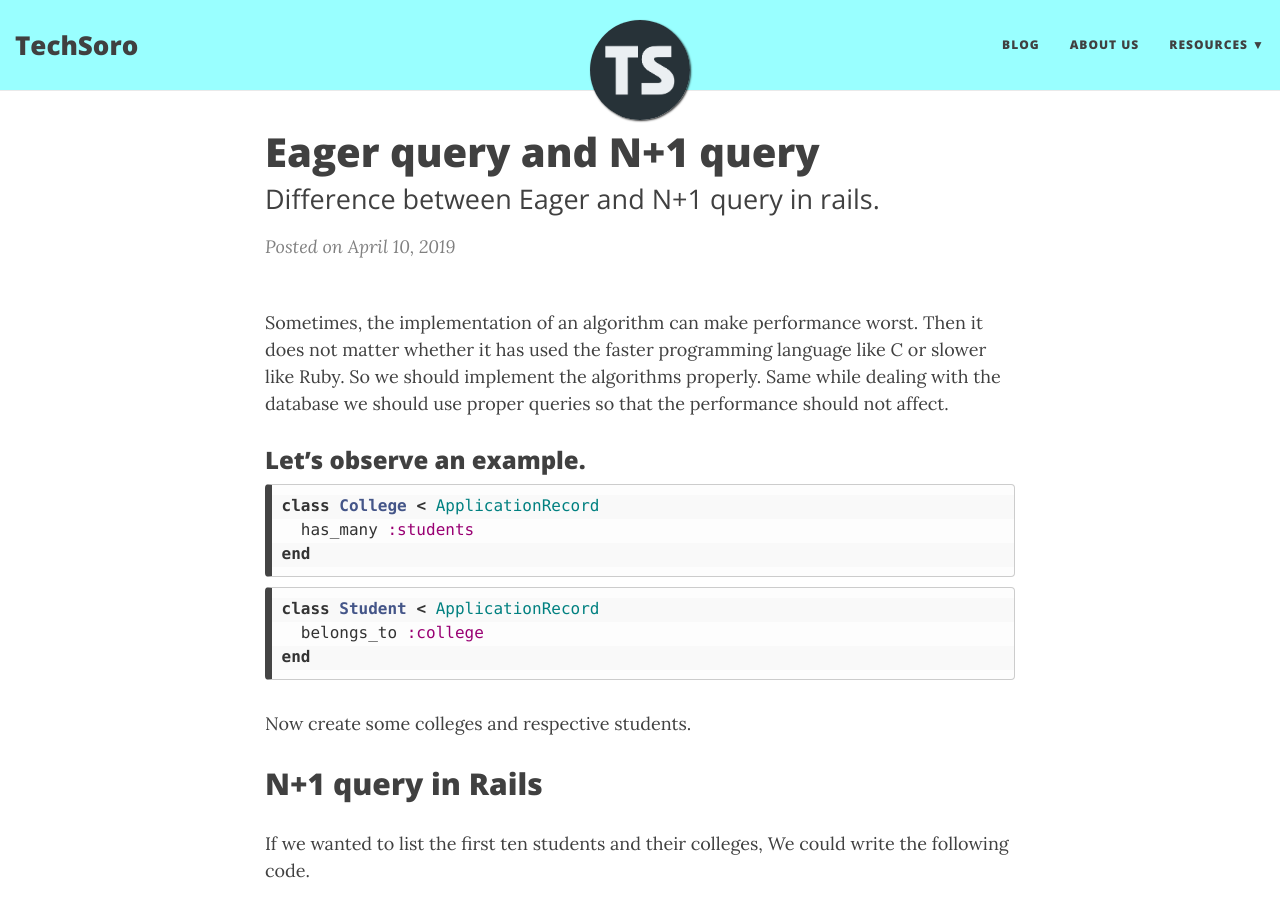
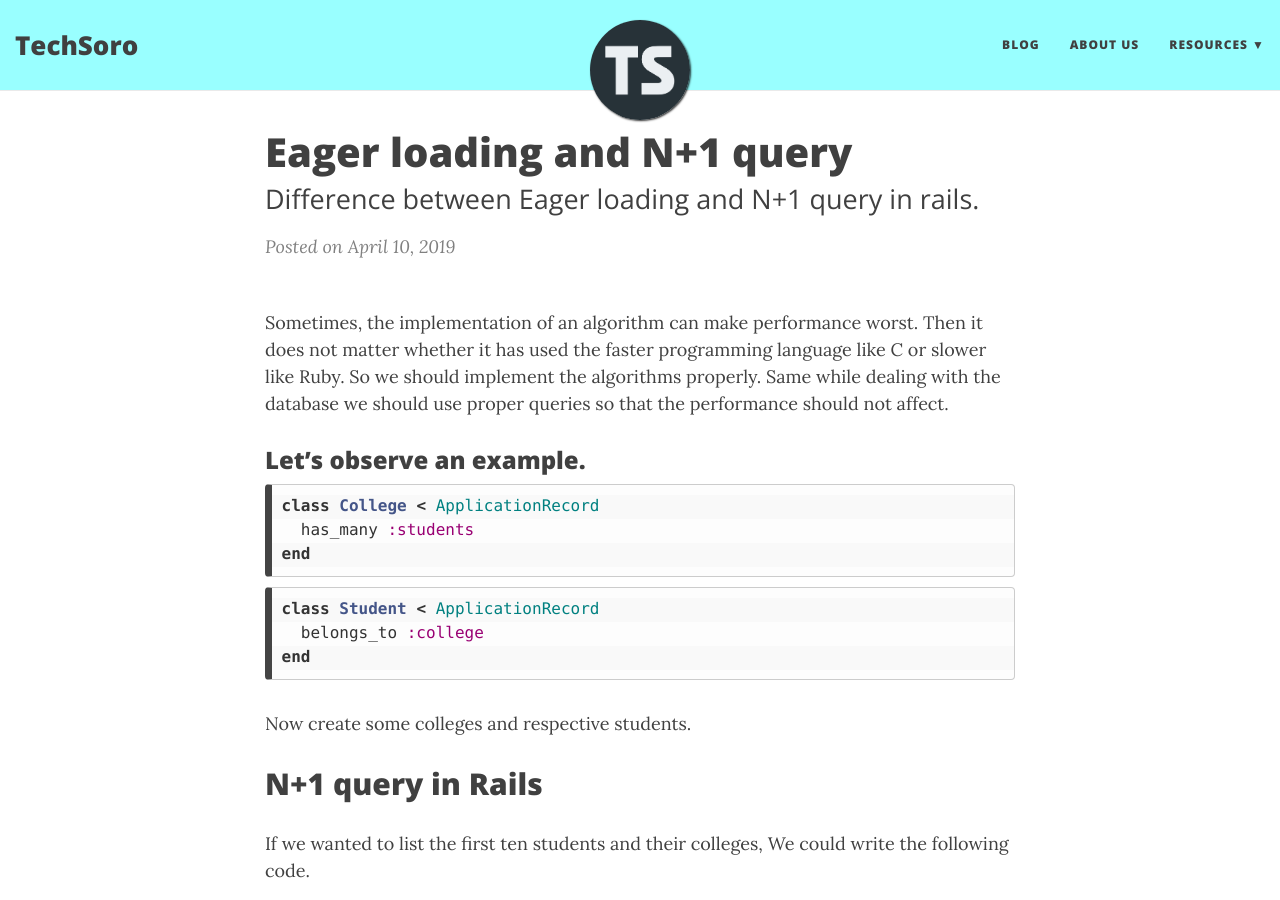
Before and after one commit to techsoro/techsoro-website, a Jekyll site: the page built from _posts/2019-04-10-eager-loading-and-N-plus-1-query.md, in a window 1280 px wide and 900 px high. Built offline with Jekyll 4.4.1, drawn with Linux system fonts in a browser that asks for light colours; nearby versions of some CDN libraries.

Commit message:
Eager query blog added

```diff
--- a/_posts/2019-04-10-eager-query-and-N-plus-1-query.md
+++ b/_posts/2019-04-10-eager-loading-and-N-plus-1-query.md
@@ -1,7 +1,7 @@
 ---
 layout: post
-title: Eager query and N+1 query
-subtitle: Difference between Eager and N+1 query in rails.
+title: Eager loading and N+1 query
+subtitle: Difference between Eager loading and N+1 query in rails.
 tags: [Rails 5,Ruby]
 comments: true
 ---
```
